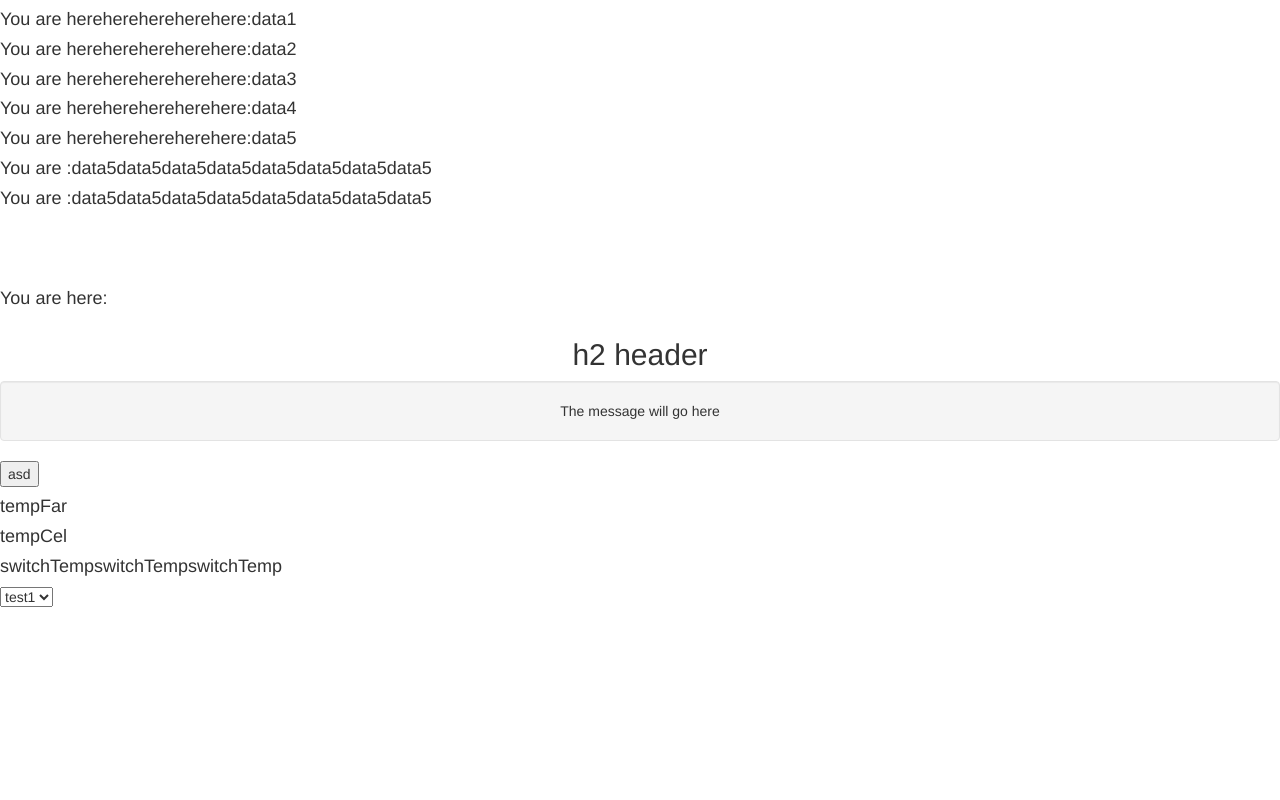
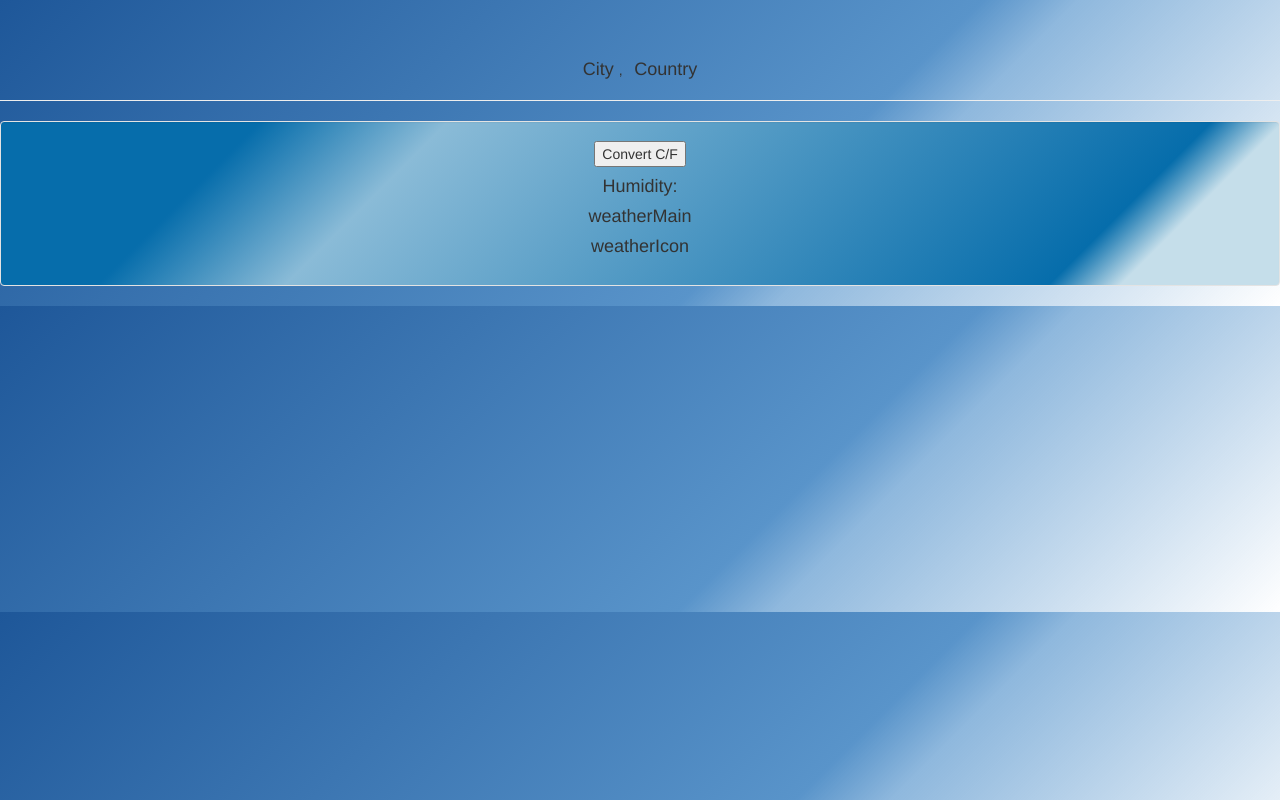
Before and after one commit to bezp/django_tut, a Django app: page /cc/weather/ in a window 1280 px wide. Run offline with Django 3.2, Linux system fonts and the light colour scheme; some libraries are stand-ins or nearby versions.

Commit message:
finished local weather app

```diff
--- a/codecamp/static/codecamp/weather.js
+++ b/codecamp/static/codecamp/weather.js
@@ -8,19 +8,11 @@ var latitude;
 var longitude;
 
 var weatherMain;
-var weatherDescription;
 var weatherIcon;
 
 var mainTemp;
-var mainPressure;
 var mainHumidity;
-var mainTempMin;
-var mainTempMax;
-var mainSeaLevel;
-var mainGroundLevel;
 
-var windSpeed;
-var windDegree;
 
 
 
@@ -29,9 +21,6 @@ var windDegree;
     latitude = position.coords.latitude;
     longitude = position.coords.longitude;
 
-    $("#data").html("latitude: " + latitude + "<br>longitude: " + longitude);
-
-
     if (latitude && longitude) {
         $.ajax({
             url:'https://fcc-weather-api.glitch.me//api/current?lon=' + longitude + '&lat=' + latitude,
@@ -39,25 +28,23 @@ var windDegree;
 //            jsonp: 'jsonp',
             success: function(response) {
                 weatherMain = response.weather[0].main;
-                weatherDescription = response.weather[0].description;
                 weatherIcon = response.weather[0].icon;
                 mainTemp = response.main.temp;
-                mainPressure = response.main.pressure;
                 mainHumidity = response.main.humidity;
-                mainTempMin = response.main.temp_min;
-                mainTempMax = response.main.temp_max;
 
-                $("#data2").html("weatherMain: " + weatherMain + "<br>weatherDescription: " + weatherDescription);
-                $("#data3").html("weatherIcon: <img src='" + weatherIcon + "alt='icon_pic'><br>mainTemp: " + mainTemp);
-                $("#data4").html("mainPressure: " + mainPressure + "<br>mainHumidity: " + mainHumidity +'%');
-                $("#data5").html("mainTempMin: " + mainTempMin + "<br>mainTempMax: " + mainTempMax);
-
+                $("#data2").html(weatherMain);
+                    if (weatherIcon) {
+                        $("#weatherIcon").html("<img src='" + weatherIcon + "' alt=icon_pic'>");
+                    } else {
+                        $("#weatherIcon").html("");
+                    }
+                $("#data3").html('<br>Humidity: ' + mainHumidity +'%');
+                $("#tempConvert").html(mainTemp.toFixed(0) + ' °C');
                 $(".change-temp").bind('click', function() {
-                    var celTemp = mainTemp;
-                    var farTemp = celTemp * 9/5 + 32;
-                    $("#tempFar").html(farTemp);
-                    $("#tempCel").html(celTemp);
-                    $("#switchTemppp").html($("#switchTemppp").html() == celTemp ? farTemp : celTemp);
+                    var celTemp = mainTemp.toFixed(0);
+                    var farTemp = (celTemp * 9/5 + 32).toFixed(0);  // tofixed = 0 decimal points
+                    $("#tempConvert").html($("#tempConvert").html() == farTemp ? celTemp : farTemp);
+                    $("#tempConvertCF").html($("#tempConvertCF").html() == '°F' ? '°C' : '°F');
                 });
             }
         });
@@ -75,8 +62,8 @@ var windDegree;
 //                console.log(response.results[0].address_components[3].long_name);
 //                var y = JSON.stringify(response);
 //                var yy = JSON.parse(y);
-                $("#data55").html(response.results[0].address_components[3].long_name);
-                $("#data555").html(response.results[0].address_components[5].long_name);
+                $("#dataCity").html(response.results[0].address_components[3].long_name);
+                $("#dataCountry").html(response.results[0].address_components[5].long_name);
             },
         });
     }
--- a/codecamp/templates/codecamp/weather.html
+++ b/codecamp/templates/codecamp/weather.html
@@ -4,73 +4,77 @@
 <html lang="en">
 <head>
     <meta charset="UTF-8">
-    <title>weather shower thing</title>
+    <title>Weather Show-er Thinge</title>
 
 
     <script src="https://ajax.googleapis.com/ajax/libs/jquery/3.3.1/jquery.min.js"></script>
         <link rel="stylesheet" href="//maxcdn.bootstrapcdn.com/bootstrap/3.3.1/css/bootstrap.min.css"/>
 
     <script type="text/javascript" src="{% static 'codecamp/weather.js' %}"></script>
-
+<style>
+body  {
+background: -moz-linear-gradient(-45deg, rgba(30,87,153,1) 0%, rgba(89,148,202,1) 62%, rgba(95,154,207,0.7) 68%, rgba(125,185,232,0) 100%); /* FF3.6-15 */
+background: -webkit-linear-gradient(-45deg, rgba(30,87,153,1) 0%,rgba(89,148,202,1) 62%,rgba(95,154,207,0.7) 68%,rgba(125,185,232,0) 100%); /* Chrome10-25,Safari5.1-6 */
+background: linear-gradient(135deg, rgba(30,87,153,1) 0%,rgba(89,148,202,1) 62%,rgba(95,154,207,0.7) 68%,rgba(125,185,232,0) 100%); /* W3C, IE10+, FF16+, Chrome26+, Opera12+, Safari7+ */
+}
+</style>
 </head>
 
 
 <body>
-<div id = "data1">
-  <h4>You are hereherehereherehere:data1</h4>
-</div>
-<div id = "data2">
-  <h4>You are hereherehereherehere:data2</h4>
-</div>
-<div id = "data3">
-  <h4>You are hereherehereherehere:data3</h4>
-</div>
-<div id = "data4">
-  <h4>You are hereherehereherehere:data4</h4>
-</div>
-<div id = "data5">
-  <h4>You are hereherehereherehere:data5</h4>
-</div>
 
-<div id = "data55">
-  <h4>You are :data5data5data5data5data5data5data5data5</h4>
-</div>
-<div id = "data555">
-  <h4>You are :data5data5data5data5data5data5data5data5</h4>
-</div>
+
 
 <br><br><br>
-<div id = "data">
-  <h4>You are here:</h4>
 
-</div>
 
 <div class="container-fluid">
   <div class = "row text-center">
-    <h2 class="location">h2 header</h2>
+        <div style="display: inline;">
+          <h4 id = "dataCity" style="display: inline;">City </h4>
+          <p style="display: inline;">, &nbsp;</p>
+          <h4 id = "dataCountry" style="display: inline;">Country</h4>
+        </div>
+        <hr>
   </div>
   <div class = "row text-center">
-    <div class = "col-md-12 well message">
-      The message will go here
+    <div class = "col-md-12 well message"
+         style="
+background: -moz-linear-gradient(-45deg, rgba(6,109,171,1) 4%, rgba(6,109,171,1) 4%, rgba(6,109,171,1) 18%,
+rgba(138,187,215,1) 31%, rgba(6,109,171,1) 84%, rgba(197,222,234,1) 89%, rgba(197,222,234,1) 90%, rgba(197,222,234,1) 90%);
+ /* FF3.6-15 */
+background: -webkit-linear-gradient(-45deg, rgba(6,109,171,1) 4%,rgba(6,109,171,1) 4%,rgba(6,109,171,1)
+18%,rgba(138,187,215,1) 31%,rgba(6,109,171,1) 84%,rgba(197,222,234,1) 89%,rgba(197,222,234,1) 90%,rgba(197,222,234,1) 90%);
+ /* Chrome10-25,Safari5.1-6 */
+background: linear-gradient(135deg, rgba(6,109,171,1) 4%,rgba(6,109,171,1) 4%,rgba(6,109,171,1) 18%,rgba(138,187,215,1)
+31%,rgba(6,109,171,1) 84%,rgba(197,222,234,1) 89%,rgba(197,222,234,1) 90%,rgba(197,222,234,1) 90%);
+ /* W3C, IE10+, FF16+, Chrome26+, Opera12+, Safari7+ */
+">
+
+
+
+
+        <div id = "switchTemp">
+          <h4 id = "tempConvert" style="display: inline;"></h4>
+          <h4 id = "tempConvertCF" style="display: inline;"></h4>
+        </div>
+        <button class="change-temp">Convert C/F</button>
+        <div id = "data3">
+          <h4>Humidity:</h4>
+        </div>
+        <div id = "data2">
+          <h4>weatherMain</h4>
+        </div>
+        <div id = "weatherIcon">
+          <h4>weatherIcon</h4>
+        </div>
+
+
     </div>
   </div>
 </div>
 
-<button class="change-temp">asd</button>
-<div id = "tempFar">
-  <h4>tempFar</h4>
-</div>
-<div id = "tempCel">
-  <h4>tempCel</h4>
-</div>
-<div id = "switchTemp">
-  <h4 id = "switchTemppp">switchTempswitchTempswitchTemp</h4>
-</div>
-<select id="ddlViewBy">
-  <option value="1">test1</option>
-  <option value="2">test2</option>
-  <option value="3">test3</option>
-</select>
+
 
 </body>
 
```
